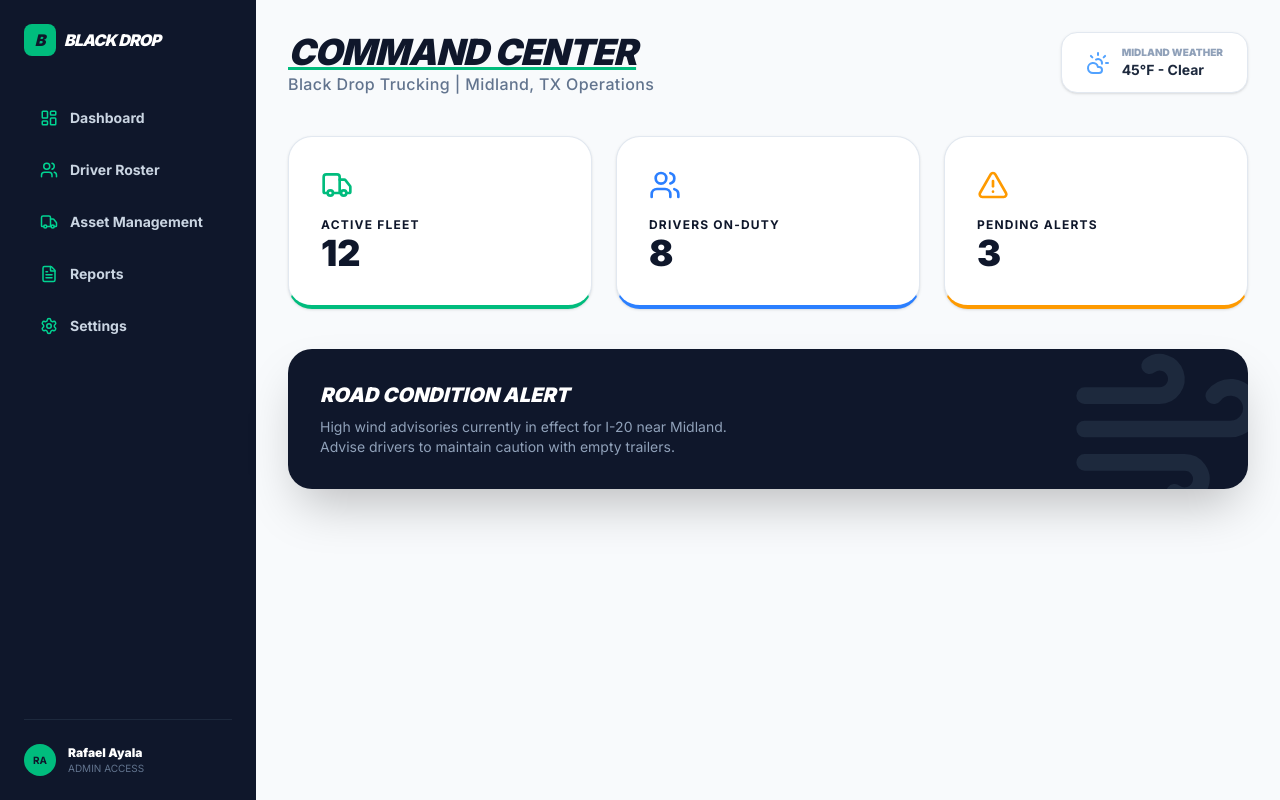
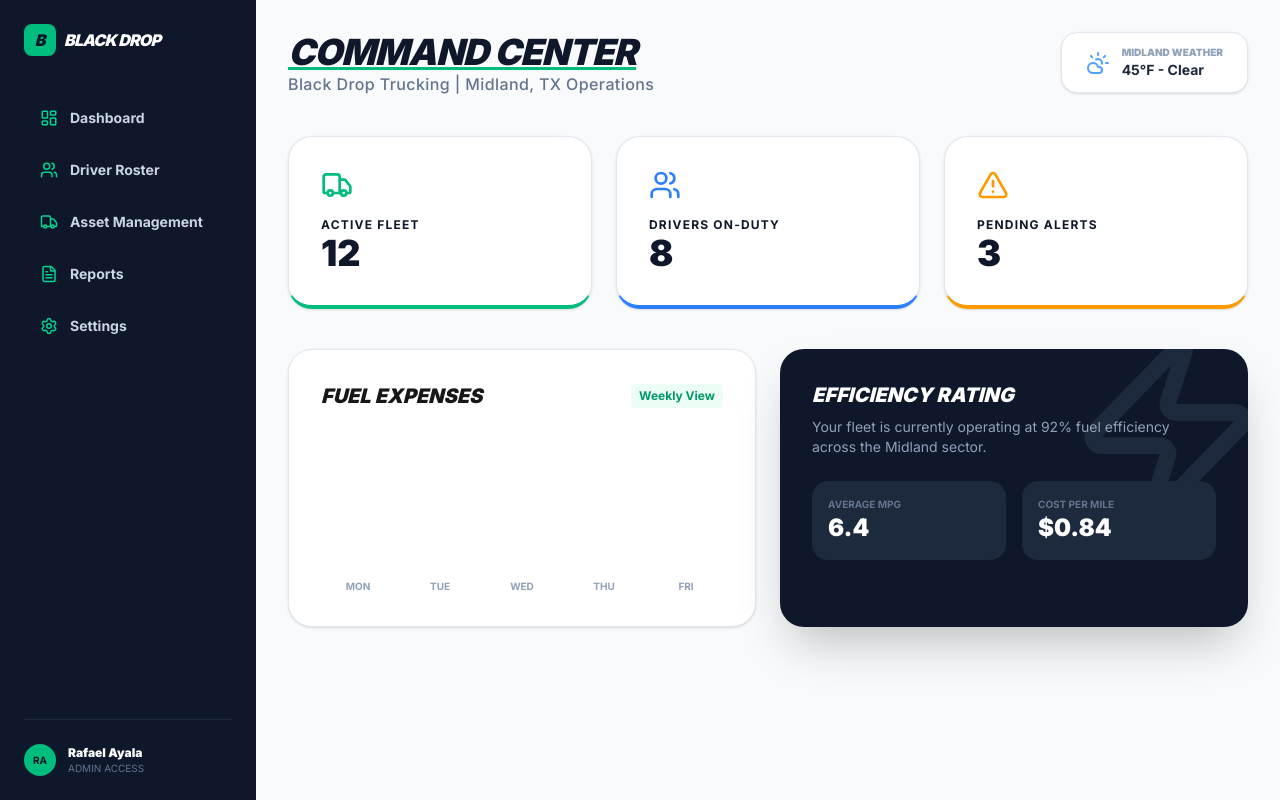
Before and after one commit to rafa09122007-svg/black-drop-compliance, a Next.js app: page / in a window 1280 px wide. Built offline with nearby package versions, Linux system fonts and the light colour scheme.

Commit message:
Added fuel expense chart and efficiency metrics

```diff
--- a/app/page.tsx
+++ b/app/page.tsx
@@ -2,6 +2,14 @@
 import * as Lucide from 'lucide-react';
 
 export default function Dashboard() {
+  const weeklyFuel = [
+    { day: 'Mon', cost: 1200 },
+    { day: 'Tue', cost: 1900 },
+    { day: 'Wed', cost: 1500 },
+    { day: 'Thu', cost: 2100 },
+    { day: 'Fri', cost: 1800 },
+  ];
+
   return (
     <div className="p-8 bg-slate-50 min-h-screen">
       <div className="max-w-6xl mx-auto">
@@ -21,6 +29,7 @@ export default function Dashboard() {
           </div>
         </header>
 
+        {/* Top Stats Cards */}
         <div className="grid grid-cols-1 md:grid-cols-3 gap-6 mb-10">
           <div className="bg-white p-8 rounded-3xl border border-slate-200 shadow-sm border-b-4 border-b-emerald-500">
             <Lucide.Truck className="text-emerald-500 mb-4" size={32} />
@@ -41,11 +50,46 @@ export default function Dashboard() {
           </div>
         </div>
 
-        <div className="bg-slate-900 p-8 rounded-3xl text-white shadow-2xl relative overflow-hidden">
-          <Lucide.Wind className="absolute right-[-20px] top-[-20px] text-slate-800" size={200} />
-          <div className="relative z-10">
-            <h2 className="text-xl font-black uppercase italic mb-2">Road Condition Alert</h2>
-            <p className="text-slate-400 text-sm max-w-md">High wind advisories currently in effect for I-20 near Midland. Advise drivers to maintain caution with empty trailers.</p>
+        {/* Fuel Expense Chart Area */}
+        <div className="grid grid-cols-1 lg:grid-cols-2 gap-6">
+          <div className="bg-white p-8 rounded-3xl border border-slate-200 shadow-sm">
+            <div className="flex justify-between items-center mb-6">
+              <h2 className="text-xl font-black uppercase italic">Fuel Expenses</h2>
+              <span className="text-xs font-bold text-emerald-600 bg-emerald-50 px-2 py-1 rounded">Weekly View</span>
+            </div>
+            <div className="flex items-end justify-between h-40 gap-2">
+              {weeklyFuel.map((item) => (
+                <div key={item.day} className="flex flex-col items-center flex-1">
+                  <div
+                    className="w-full bg-slate-100 rounded-t-lg hover:bg-emerald-400 transition-colors relative group"
+                    style={{ height: `${(item.cost / 2500) * 100}%` }}
+                  >
+                    <span className="absolute -top-8 left-1/2 -translate-x-1/2 bg-slate-900 text-white text-[10px] px-2 py-1 rounded opacity-0 group-hover:opacity-100 transition-opacity">
+                      ${item.cost}
+                    </span>
+                  </div>
+                  <span className="text-[10px] font-bold text-slate-400 mt-2 uppercase">{item.day}</span>
+                </div>
+              ))}
+            </div>
+          </div>
+
+          <div className="bg-slate-900 p-8 rounded-3xl text-white shadow-2xl relative overflow-hidden">
+            <Lucide.Zap className="absolute right-[-20px] top-[-20px] text-slate-800" size={200} />
+            <div className="relative z-10">
+              <h2 className="text-xl font-black uppercase italic mb-2">Efficiency Rating</h2>
+              <p className="text-slate-400 text-sm mb-6">Your fleet is currently operating at 92% fuel efficiency across the Midland sector.</p>
+              <div className="flex gap-4">
+                <div className="bg-slate-800 p-4 rounded-2xl flex-1">
+                  <p className="text-[10px] text-slate-500 font-bold uppercase">Average MPG</p>
+                  <p className="text-2xl font-black">6.4</p>
+                </div>
+                <div className="bg-slate-800 p-4 rounded-2xl flex-1">
+                  <p className="text-[10px] text-slate-500 font-bold uppercase">Cost per Mile</p>
+                  <p className="text-2xl font-black">$0.84</p>
+                </div>
+              </div>
+            </div>
           </div>
         </div>
       </div>
```
